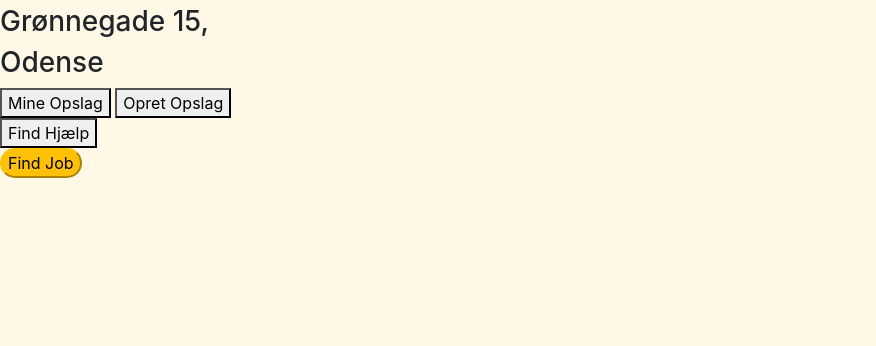
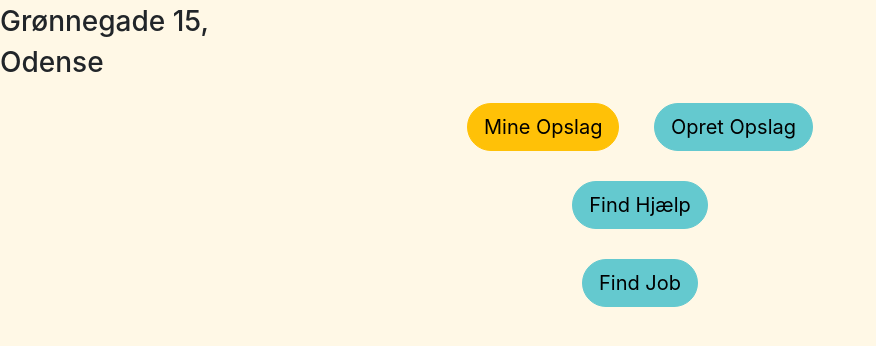
Before and after one commit to CFredsgaard/Human-Computer-Interaction, a plain HTML site: page userMainPage.html in a window 1280 px wide. Shown: the part 270-616 px from the top of the page, without its empty margins (0-876 px from the left). Drawn offline with nearby package versions, Linux system fonts and the light colour scheme.

Commit message:
blue color fix

```diff
--- a/ressources/styles/primaryStyle.css
+++ b/ressources/styles/primaryStyle.css
@@ -3,7 +3,8 @@
   --sandYellow: #fde49c;
   --yellow: #ffb740;
   --orange: #df711b;
-  --blue: #64c9cf;
+  --lightblue: #64c9cf;
+  --green: #bacf64;
 }
 
 body {
@@ -25,7 +26,7 @@ form {
 
 .blue-btn {
   color: black !important;
-  background-color: var(--blue) !important;
-  border-color: var(--blue) !important;
+  background-color: var(--lightblue) !important;
+  border-color: var(--lightblue) !important;
   border-radius: 25px !important;
 }
--- a/ressources/styles/userMainPageStyle.css
+++ b/ressources/styles/userMainPageStyle.css
@@ -1 +1,4 @@
 @import "primaryStyle.css";
+.spacing button {
+  margin: 15px;
+}
--- a/userMainPage.html
+++ b/userMainPage.html
@@ -57,13 +57,15 @@
 
 
       <!-- Buttons -->
-      <div>
-          <button class="yel-btn-small ">Mine Opslag</button>
-          <button class="yel-btn-small">Opret Opslag</button>
+      <div class="spacing text-center">
+          <a href="index.html">
+            <button class="yel-btn btn btn-primary btn-lg ">  Mine Opslag</button>
+          </a>
+          <button class="blue-btn btn btn-primary btn-lg ">Opret Opslag</button>
           <br>
-          <button class="yel-btn-large">Find Hjælp</button>
+          <button class="blue-btn btn btn-primary btn-lg ">Find Hjælp</button>
           <br>
-          <button class="yel-btn">Find Job</button>
+          <button class="blue-btn btn btn-primary btn-lg ">Find Job</button>
       </div>
 
   </body>
```
